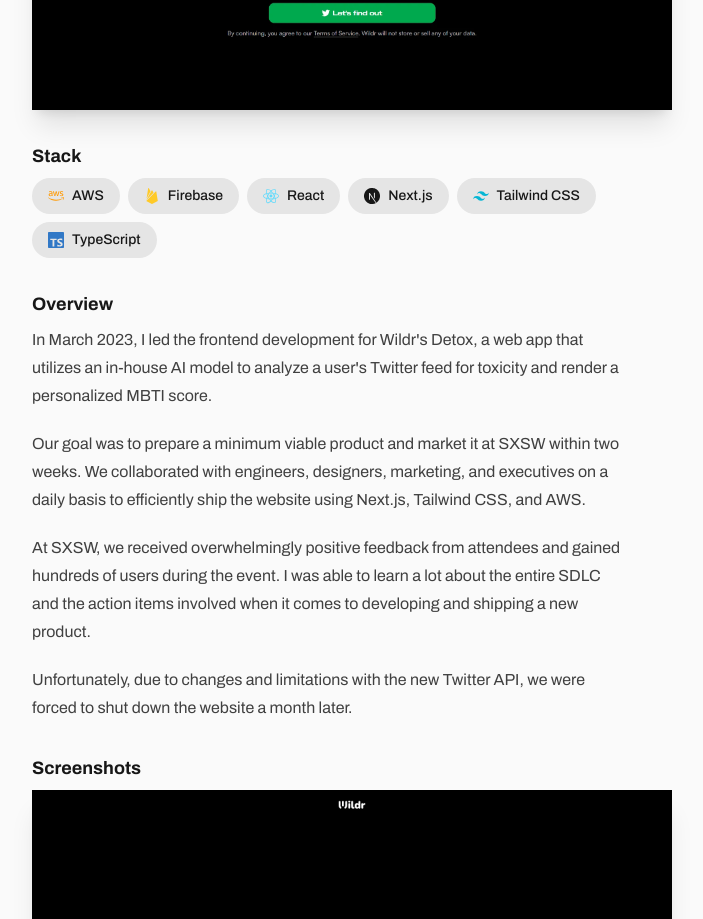
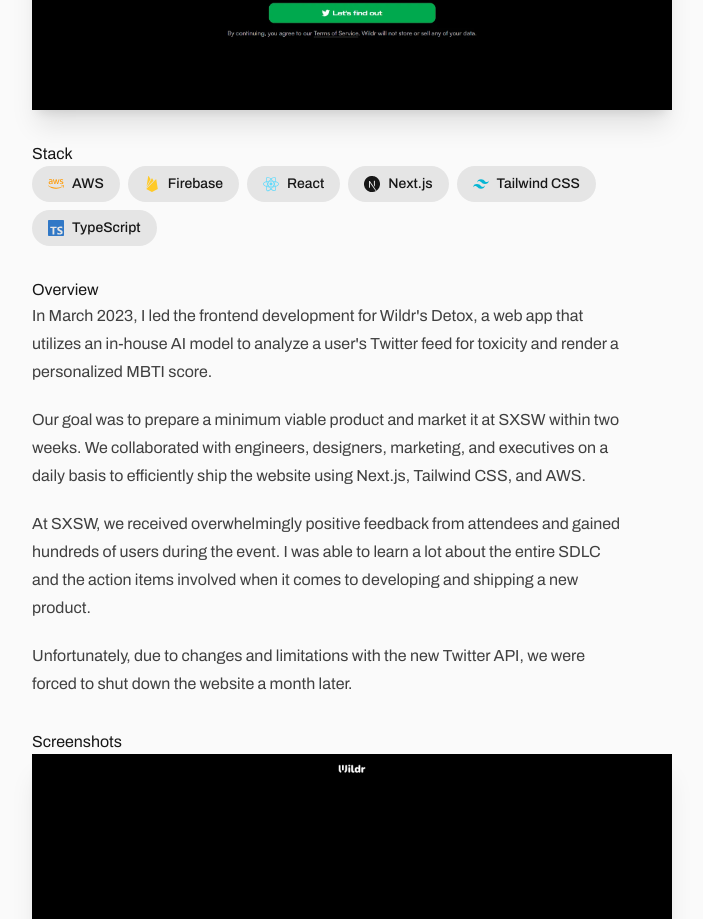
Before and after one commit to tommyxchow/tommychow.com, a Next.js app: page /projects/detox in a window 1280 px wide. Shown: the part 450-1369 px from the top of the page, without its empty margins (288-991 px from the left). Built offline with nearby package versions, Linux system fonts and the light colour scheme.

Commit message:
Remove default imports

```diff
--- a/src/app/about/page.tsx
+++ b/src/app/about/page.tsx
@@ -1,4 +1,4 @@
-import CustomImage from '@/components/CustomImage';
+import { CustomImage } from '@/components/CustomImage';
 import { Prose } from '@/components/Prose';
 import keyboardPic from '../../../public/assets/images/about/keyboard-1.webp';
 
--- a/src/app/layout.tsx
+++ b/src/app/layout.tsx
@@ -1,5 +1,5 @@
-import Footer from '@/components/Footer';
-import Header from '@/components/Header';
+import { Footer } from '@/components/Footer';
+import { Header } from '@/components/Header';
 import { Providers } from '@/components/Providers';
 import { type Metadata } from 'next';
 import { Archivo, JetBrains_Mono } from 'next/font/google';
--- a/src/app/projects/[slug]/page.tsx
+++ b/src/app/projects/[slug]/page.tsx
@@ -1,6 +1,5 @@
-import Badge from '@/components/Badge';
-import CustomImage from '@/components/CustomImage';
-import Section from '@/components/Section';
+import { Badge } from '@/components/Badge';
+import { CustomImage } from '@/components/CustomImage';
 import projects from '@/data/projects';
 import { skills } from '@/data/skills';
 import { formatDateString } from '@/lib/utils';
@@ -58,7 +57,8 @@ export default function ProjectPage({ params }: { params: { slug: string } }) {
         />
       </section>
 
-      <Section header='Stack'>
+      <section>
+        <h2>Stack</h2>
         <ul className='flex flex-wrap gap-2'>
           {project.technologies.map((tech) => {
             const skill = skills.find((skill) => skill.name === tech)!;
@@ -70,18 +70,20 @@ export default function ProjectPage({ params }: { params: { slug: string } }) {
             );
           })}
         </ul>
-      </Section>
+      </section>
 
-      <Section header='Overview'>
+      <section>
+        <h2>Overview</h2>
         <div className='prose prose-neutral dark:prose-invert'>
           {project.longDescription.split('\n').map((paragraph, index) => (
             <p key={index}>{paragraph}</p>
           ))}
         </div>
-      </Section>
+      </section>
 
       {project.screenshots && (
-        <Section header='Screenshots'>
+        <section>
+          <h2>Screenshots</h2>
           <ul className='space-y-4'>
             {project.screenshots.map((screenshot, index) => (
               <li key={index}>
@@ -92,7 +94,7 @@ export default function ProjectPage({ params }: { params: { slug: string } }) {
               </li>
             ))}
           </ul>
-        </Section>
+        </section>
       )}
     </div>
   );
--- a/src/components/Badge.tsx
+++ b/src/components/Badge.tsx
@@ -4,7 +4,7 @@ interface BadgeProps {
   href?: string;
 }
 
-export default function Badge({ icon, title, href }: BadgeProps) {
+export function Badge({ icon, title, href }: BadgeProps) {
   if (href === undefined) {
     return (
       <div className='flex w-fit items-center gap-2 rounded-full bg-neutral-200 px-4 py-2 dark:bg-neutral-900'>
--- a/src/components/CustomImage.tsx
+++ b/src/components/CustomImage.tsx
@@ -4,12 +4,7 @@ import Image, { type ImageProps } from 'next/image';
 import { useState } from 'react';
 import { twMerge } from 'tailwind-merge';
 
-export default function CustomImage({
-  className,
-  priority,
-  alt,
-  src,
-}: ImageProps) {
+export function CustomImage({ className, priority, alt, src }: ImageProps) {
   const [isLoading, setIsLoading] = useState(true);
 
   return (
--- a/src/components/ExternalLink.tsx
+++ /dev/null
@@ -1,14 +0,0 @@
-const ExternalLink = ({ href, children }: ExternalLinkProps) => {
-  return (
-    <a className='link-colored font-medium' href={href} target='_blank'>
-      {children}
-    </a>
-  );
-};
-
-interface ExternalLinkProps {
-  children: React.ReactNode;
-  href: string;
-}
-
-export default ExternalLink;
--- a/src/components/Footer.tsx
+++ b/src/components/Footer.tsx
@@ -1,6 +1,6 @@
 import { source } from '@/data/links';
 
-const Footer = () => {
+export function Footer() {
   return (
     <footer className='flex justify-between py-8 text-sm text-neutral-600 dark:text-neutral-400 md:px-0'>
       <p>Thanks for stopping by ❤️</p>
@@ -13,6 +13,4 @@ const Footer = () => {
       </a>
     </footer>
   );
-};
-
-export default Footer;
+}
--- a/src/components/Header.tsx
+++ b/src/components/Header.tsx
@@ -5,7 +5,7 @@ import { usePathname } from 'next/navigation';
 import { twJoin } from 'tailwind-merge';
 import { ThemeToggle } from './ThemeToggle';
 
-export default function Header() {
+export function Header() {
   const path = usePathname();
 
   const routes = ['Projects', 'Blog', 'About'];
--- a/src/components/ProjectCard.tsx
+++ b/src/components/ProjectCard.tsx
@@ -1,7 +1,7 @@
 import { type ProjectInfo } from '@/data/projects';
 import { formatDateString } from '@/lib/utils';
 import Link from 'next/link';
-import CustomImage from './CustomImage';
+import { CustomImage } from './CustomImage';
 
 interface ProjectCardProps {
   project: ProjectInfo;
--- a/src/components/Section.tsx
+++ /dev/null
@@ -1,14 +0,0 @@
-interface HomeSectionProps {
-  header?: string;
-  children: React.ReactNode;
-}
-
-export default function Section({ header, children }: HomeSectionProps) {
-  return (
-    <section className='flex flex-col gap-2'>
-      {header && <h2 className='text-lg font-bold'>{header}</h2>}
-
-      {children}
-    </section>
-  );
-}
--- a/src/components/Time.tsx
+++ /dev/null
@@ -1,23 +0,0 @@
-import { useEffect, useState } from 'react';
-
-export default function Time() {
-  const [mounted, setMounted] = useState(false);
-  const [time, setTime] = useState(new Date());
-
-  useEffect(() => {
-    setMounted(true);
-    setInterval(() => setTime(new Date()), 1000);
-  }, []);
-
-  if (!mounted) return null;
-
-  return (
-    <p className='tabular-nums'>
-      {time.toLocaleTimeString('en-US', {
-        timeZone: 'America/New_York',
-        hour: 'numeric',
-        minute: 'numeric',
-      })}
-    </p>
-  );
-}
```
